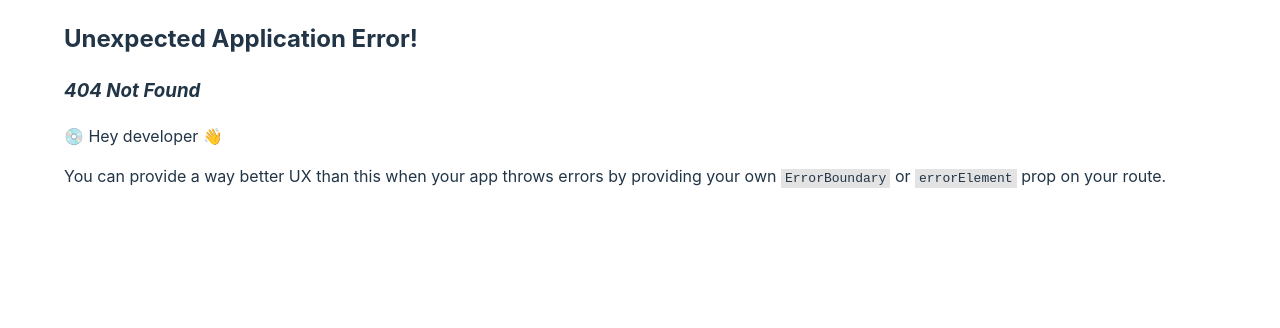
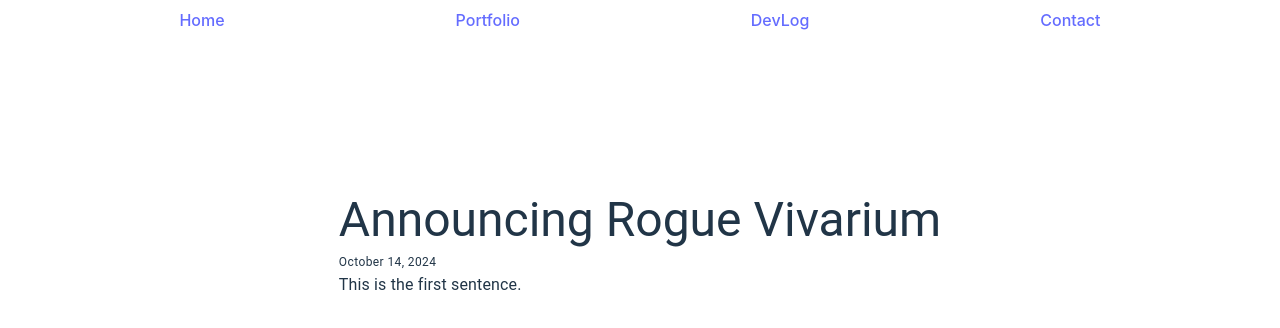
Before and after one commit to jjernstrom/personal-website, a React (Vite) app: page /devlog/RogueLog1 in a window 1280 px wide. Before the commit this address had no page. Shown: the top 328 px of the page. Built offline with nearby package versions, Linux system fonts and the light colour scheme.

Commit message:
Add Article page

```diff
--- a/src/main.tsx
+++ b/src/main.tsx
@@ -5,6 +5,8 @@ import { createBrowserRouter, RouterProvider } from "react-router-dom";
 import { Home } from "./pages/Home/Home.tsx";
 import { Portfolio } from "./pages/Portfolio/Portfolio.tsx";
 import { DevLog } from "./pages/index.ts";
+import { Article } from "./pages/DevLog/Article.tsx";
+import { articleLoader } from "./pages/DevLog/Articles/articleLoader.ts";
 
 const router = createBrowserRouter([
   {
@@ -19,6 +21,13 @@ const router = createBrowserRouter([
     path: "devlog",
     element: <DevLog />,
   },
+  {
+    // TODO: why is articleId not typed anywhere?
+    // maybe string interp articleId from enum or type?
+    path: "devlog/:articleId",
+    element: <Article />,
+    loader: articleLoader,
+  },
 ]);
 
 createRoot(document.getElementById("root")!).render(
--- /dev/null
+++ b/src/pages/DevLog/Article.tsx
@@ -0,0 +1,19 @@
+import { Container, Stack } from "@mui/material";
+import { NavBar } from "../../components/NavBar";
+import { useLoaderData, useParams } from "react-router-dom";
+import { ReactElement } from "react";
+
+export const Article = () => {
+  const params = useParams();
+
+  const article: ReactElement = useLoaderData() as ReactElement;
+
+  return (
+    <Stack gap={20}>
+      <NavBar />
+      <div id={params.articleId} style={{ maxWidth: 680, margin: "auto" }}>
+        <Container>{article}</Container>
+      </div>
+    </Stack>
+  );
+};
--- /dev/null
+++ b/src/pages/DevLog/Articles/RogueLog1.tsx
@@ -0,0 +1,17 @@
+import { Typography } from "@mui/material";
+
+const data = {
+  title: "Announcing Rogue Vivarium",
+  date: "October 14, 2024",
+  content: "This is the first sentence.",
+};
+
+export const RogueLog1 = () => {
+  return (
+    <div>
+      <Typography variant="h3">{data.title}</Typography>
+      <Typography variant="caption">{data.date}</Typography>
+      <Typography variant="body1">{data.content}</Typography>
+    </div>
+  );
+};
--- /dev/null
+++ b/src/pages/DevLog/Articles/articleLoader.ts
@@ -0,0 +1,10 @@
+import { LoaderFunctionArgs } from "react-router-dom";
+import { getArticle } from "./getArticle";
+
+export const articleLoader = async ({ params }: LoaderFunctionArgs) => {
+  const articleId = params.articleId;
+  const article = await getArticle(articleId);
+
+  // TODO: Should be proper error or in 'main.tsx'?
+  return Promise.resolve(article);
+};
--- /dev/null
+++ b/src/pages/DevLog/Articles/getArticle.ts
@@ -0,0 +1,12 @@
+import { ReactElement } from "react";
+import { RogueLog1 } from "./RogueLog1";
+
+const articles: Map<string, ReactElement> = new Map([
+  ["RogueLog1", RogueLog1()],
+]);
+
+// TODO: Should this be a custom hook? Like useGetArticle?
+// and should articleLoader also live here?
+export const getArticle = (articleId: string | undefined) => {
+  return articleId ? articles.get(articleId) : "";
+};
```
